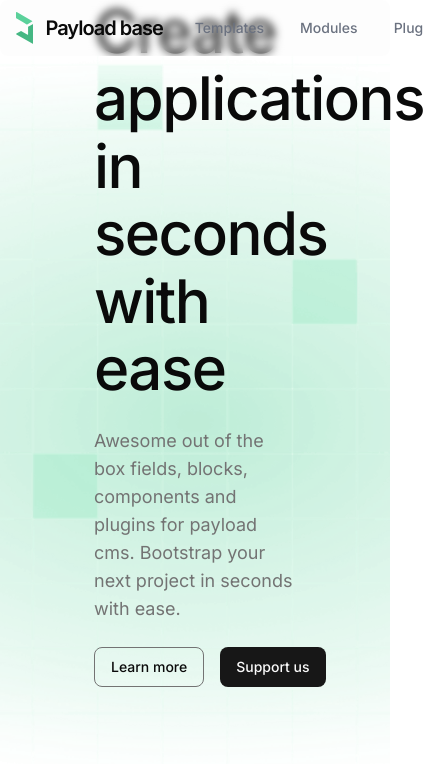
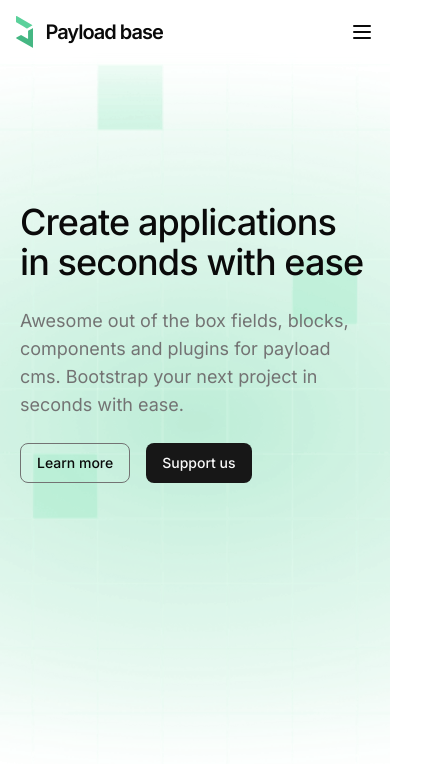
Before and after one commit to devsub-agency/basepl, a Next.js app: page /seed in a window 390 px wide. Shown: the top 764 px of the page, 424 px wide, since content can reach past the window. Built offline with nearby package versions, Linux system fonts and the light colour scheme.

Commit message:
added mobil menu

```diff
--- a/src/app/(frontend)/components/Header/Component.client.tsx
+++ b/src/app/(frontend)/components/Header/Component.client.tsx
@@ -2,23 +2,25 @@
 import { Button } from '@/components/ui/button'
 import {
   NavigationMenu,
-  NavigationMenuContent,
   NavigationMenuItem,
-  NavigationMenuLink,
   NavigationMenuList,
-  NavigationMenuTrigger,
 } from '@/components/ui/navigation-menu'
-import { Moon, Sun } from 'lucide-react'
+import { Menu, Moon, Sun, X } from 'lucide-react'
 import { useTheme } from 'next-themes'
 import Link from 'next/link'
 import { Github } from '../Socials/Github'
+import { useState } from 'react'
+import { Logo } from '../Logo/Componet'
+import { cn } from '@/lib/utils'
 
 interface HeaderClientProps {
   // todo: needs to be replaced with payload data
   menuItems: string[]
 }
-const HeaderClient = ({ menuItems }: HeaderClientProps) => {
+export const HeaderClient = ({ menuItems }: HeaderClientProps) => {
   const { theme, setTheme } = useTheme()
+  const [showMenu, setShowMenu] = useState(false)
+  const mockCta = 'Get started'
 
   const onToggleTheme = () => {
     if (theme === 'light') {
@@ -29,10 +31,20 @@ const HeaderClient = ({ menuItems }: HeaderClientProps) => {
   }
 
   return (
-    <div className="flex justify-between items-center w-full">
-      <div />
-      <NavigationMenu>
-        <NavigationMenuList>
+    <div
+      className={cn([
+        'flex flex-col justify-between w-full gap-4 backdrop-blur-sm bg-background/20 md:rounded-lg md:flex-row md:px-4 md:py-2',
+        { 'bg-background/90': showMenu },
+      ])}
+    >
+      <div className="flex justify-between items-center w-full md:w-fit p-4 md:p-0">
+        <Logo />
+        <div onClick={() => setShowMenu(!showMenu)} className="md:hidden">
+          {showMenu ? <X /> : <Menu />}
+        </div>
+      </div>
+      <NavigationMenu className={cn([{ 'hidden sm:flex': !showMenu }])}>
+        <NavigationMenuList className="flex flex-col md:flex-row items-start">
           {menuItems.map((item, index) => (
             <NavigationMenuItem key={index}>
               <Link href="/">
@@ -47,10 +59,16 @@ const HeaderClient = ({ menuItems }: HeaderClientProps) => {
           ))}
         </NavigationMenuList>
       </NavigationMenu>
+      <div
+        className={cn([
+          'flex justify-between items-center gap-4 p-4 md:p-0',
+          { 'hidden sm:flex': !showMenu },
+        ])}
+      >
         <div className="flex">
           <Button variant="ghost" size="icon" onClick={onToggleTheme}>
-          <Sun className="h-[1.2rem] w-[1.2rem] scale-0 transition-all dark:-rotate-90 dark:scale-100 hidden dark:block" />
-          <Moon className="h-[1.2rem] w-[1.2rem] scale-100 transition-all dark:rotate-0 dark:scale-0 dark:hidden" />
+            <Sun className="h-[1.2rem] w-[1.2rem] hidden dark:block" />
+            <Moon className="h-[1.2rem] w-[1.2rem] dark:hidden" />
           </Button>
           <Link href="https://github.com" target="_blank" rel="noopener noreferrer">
             <Button variant="ghost" size="icon">
@@ -58,7 +76,12 @@ const HeaderClient = ({ menuItems }: HeaderClientProps) => {
             </Button>
           </Link>
         </div>
+        <Link href="/">
+          <Button variant="default" className="h-8 rounded-lg">
+            {mockCta}
+          </Button>
+        </Link>
+      </div>
     </div>
   )
 }
-export default HeaderClient
--- a/src/app/(frontend)/components/Header/Component.tsx
+++ b/src/app/(frontend)/components/Header/Component.tsx
@@ -1,24 +1,12 @@
 import * as React from 'react'
-import HeaderClient from './Component.client'
-import Link from 'next/link'
-import { Button } from '@/components/ui/button'
-import { Logo } from '../Logo/Componet'
+import { HeaderClient } from './Component.client'
 
 const mockDate = ['Templates', 'Modules', 'Plugins', 'Blog']
-const mockCta = 'Get started'
 
 const Header = () => {
   return (
-    <header className="fixed left-0 right-0 mx-auto w-full max-w-screen-xl sm:px-8 sm:top-4 z-50">
-      <div className="flex items-center gap-4 px-4 py-2 bg-accent/20 backdrop-blur-sm rounded-lg">
-        <Logo />
-        <HeaderClient menuItems={mockDate} />
-        <Link href="/">
-          <Button variant="default" className="h-8 rounded-lg">
-            {mockCta}
-          </Button>
-        </Link>
-      </div>
+    <header className="fixed left-0 right-0 mx-auto w-full max-w-screen-xl sm:px-8 md:top-4 z-50">
+      <HeaderClient menuItems={mockDate} />
     </header>
   )
 }
--- a/src/app/(frontend)/seed/page.tsx
+++ b/src/app/(frontend)/seed/page.tsx
@@ -5,15 +5,15 @@ import Link from 'next/link'
 const Home = () => {
   return (
     <div className="flex flex-col justify-center mx-auto max-w-screen-xl sm:px-8 h-screen">
-      <div className="flex flex-col z-10 gap-6 w-3/5 px-4 sm:px-10 sm:text-center mx-auto pb-40">
-        <h1 className="text-6xl font-medium leading-[1.125] tracking-tight">
+      <div className="flex flex-col z-10 gap-6 px-5 sm:text-center mx-auto pb-40 sm:w-3/5 sm:px-10">
+        <h1 className="text-4xl font-medium leading-[1.125] tracking-tight sm:text-6xl">
           Create applications in seconds with ease
         </h1>
         <p className="text-lg text-muted-foreground">
           Awesome out of the box fields, blocks, components and plugins for payload cms. Bootstrap
           your next project in seconds with ease.
         </p>
-        <div className="flex gap-4 mx-auto">
+        <div className="flex gap-4 sm:mx-auto">
           <Link href="/blog">
             <Button variant="outline" className="bg-transparent border-muted-foreground">
               Learn more
@@ -29,7 +29,7 @@ const Home = () => {
         alt="logo"
         width={1000}
         height={1000}
-        className="absolute left-0 top-0 h-full w-full object-cover opacity-80 dark:opacity-20 z-0"
+        className="absolute left-0 top-0 h-full w-full object-cover opacity-80 dark:opacity-20 z-0 pointer-events-none"
       />
     </div>
   )
```
Lines whose indentation alone changed are shown as unchanged.
